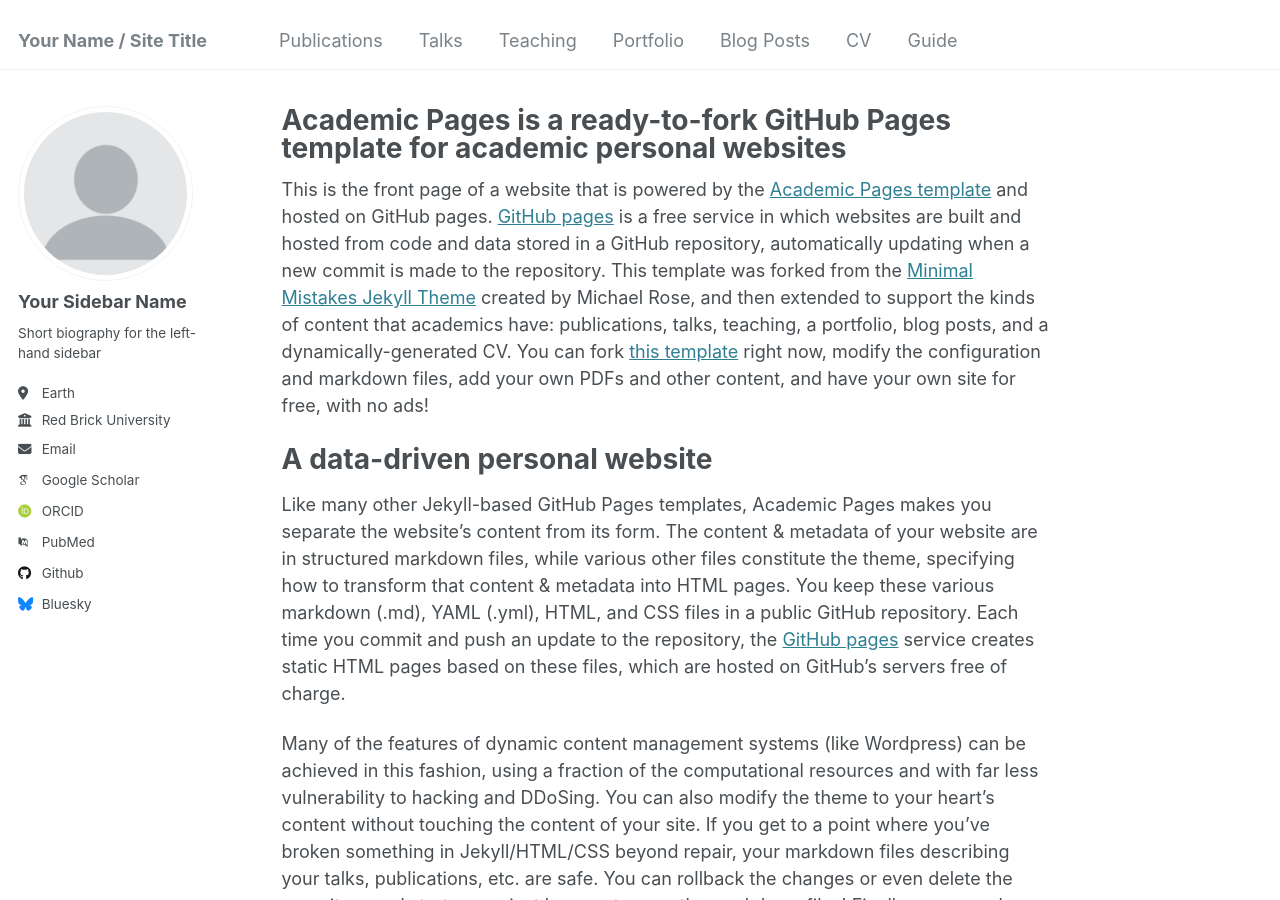
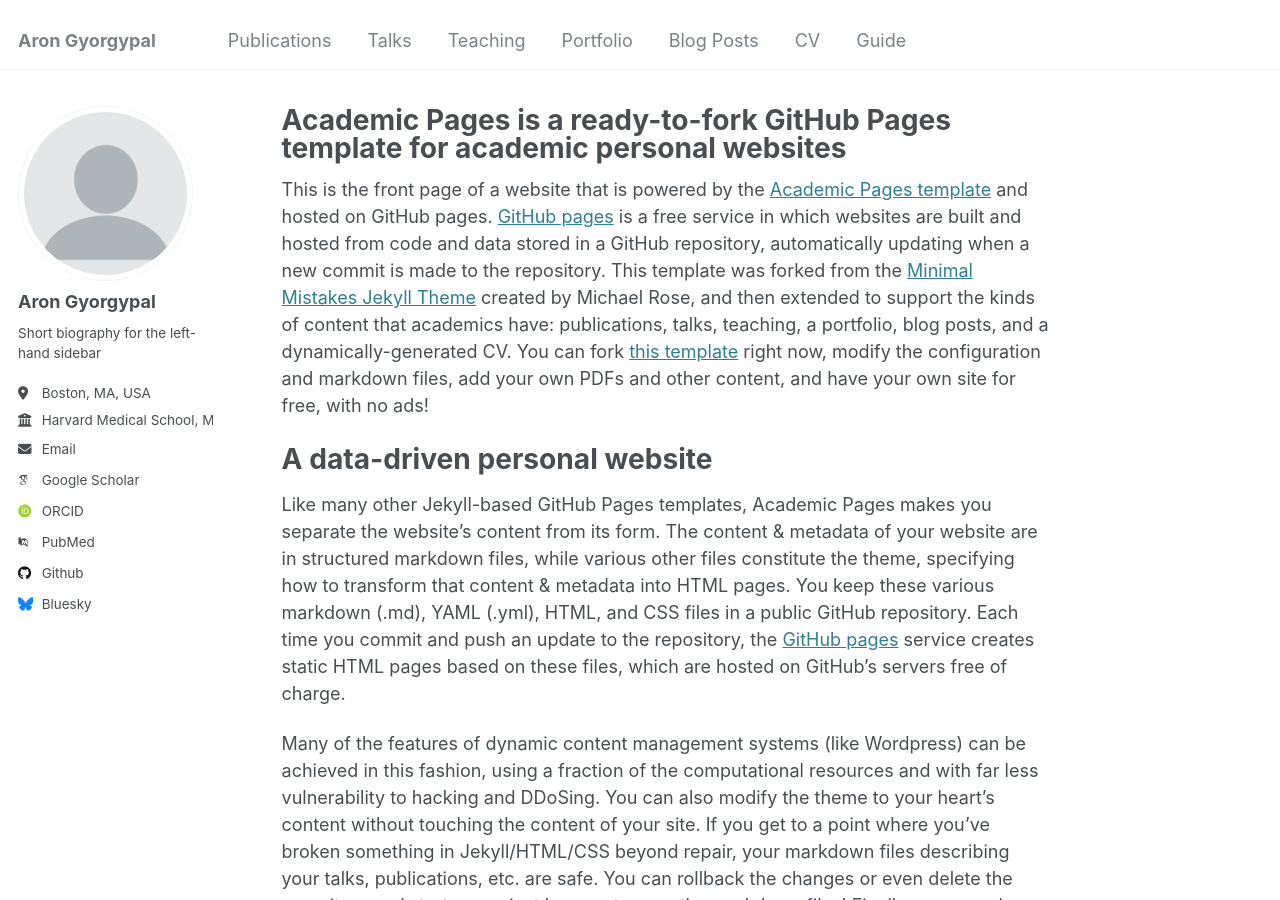
Before and after one commit to AGyorgypal/AGyorgypal.github.io, a Jekyll site: the page built from _pages/about.md, in a window 1280 px wide and 900 px high. Built offline with Jekyll 4.4.1, drawn with Linux system fonts in a browser that asks for light colours; some web fonts are replaced.

Commit message:
Update _config.yml

```diff
--- a/_config.yml
+++ b/_config.yml
@@ -8,13 +8,13 @@
 
 # Basic Site Settings
 locale                   : "en-US"
-title                    : "Your Name / Site Title"
+title                    : "Aron Gyorgypal"
 title_separator          : "-"
 name                     : &name "Your Name"
 description              : &description "personal description"
-url                      : https://academicpages.github.io # the base hostname & protocol for your site e.g. "https://[your GitHub username].github.io"
+url                      : https://agyorgypal.github.io # the base hostname & protocol for your site e.g. "https://[your GitHub username].github.io"
 baseurl                  : "" # the subpath of your site, e.g. "/blog"
-repository               : "academicpages/academicpages.github.io"
+repository               : "AGyorgypal/agyorgypal.github.io"
 
 # Site Author - The following control what appear as part of the author content on the side bar.
 #               If a field is blank the icon and link will not appear, otherwise it will be shown.
@@ -22,17 +22,17 @@
 author:
   # Biographic information
   avatar           : "profile.png"
-  name             : "Your Sidebar Name"
+  name             : "Aron Gyorgypal"
   pronouns         : # example: "she/her"
   bio              : "Short biography for the left-hand sidebar"
-  location         : "Earth"
-  employer         : "Red Brick University"
+  location         : "Boston, MA, USA"
+  employer         : "Harvard Medical School, Massachussets General Hospital"
   uri              : # URL
-  email            : "none@example.org"
+  email            : "agyorgypal(a)mgh(d)harvard(d)edu."
 
   # Academic websites
   arxiv            : # URL - Update with the correct link to your profile
-  googlescholar    : "https://scholar.google.com/citations?user=PS_CX0AAAAAJ"
+  googlescholar    : "https://scholar.google.com/citations?hl=en&user=Y9pOMuEAAAAJ"
   impactstory      : # URL
   orcid            : "http://orcid.org/yourorcidurl"
   semantic         : # URL
```
